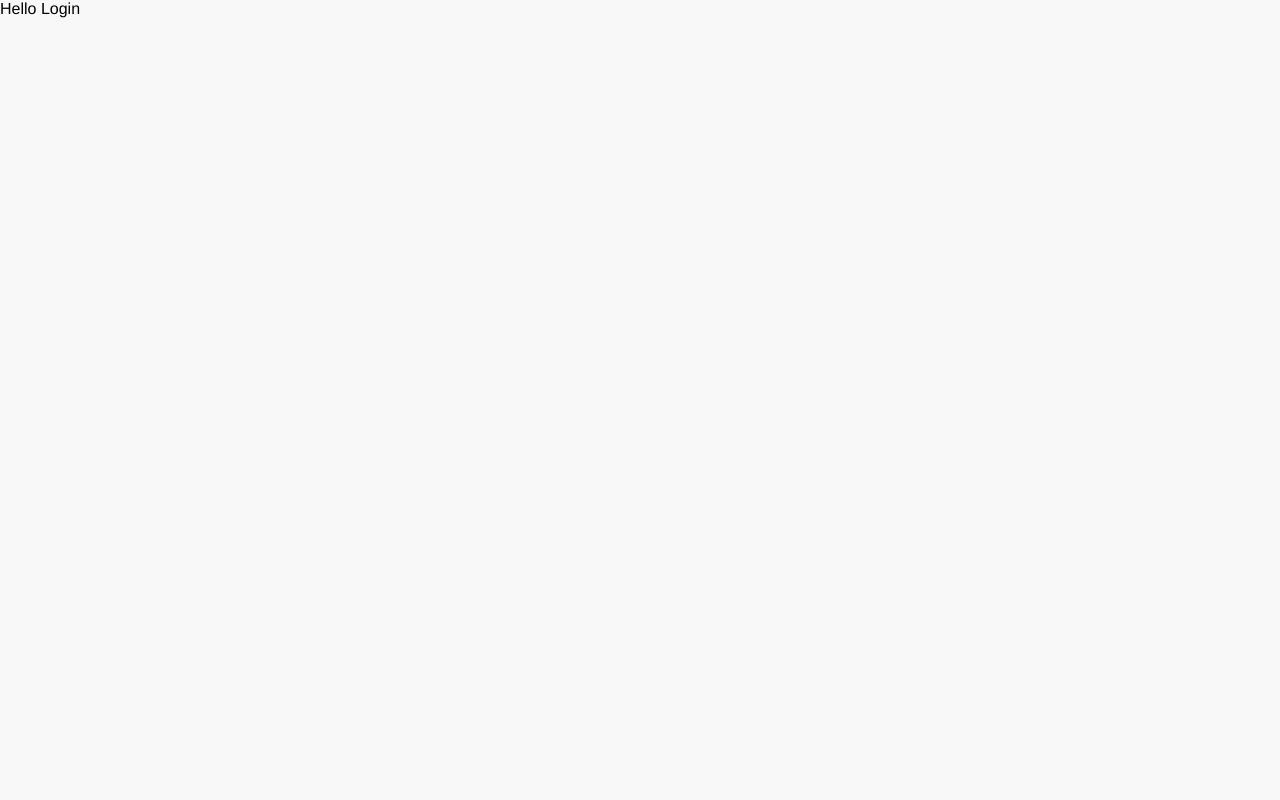
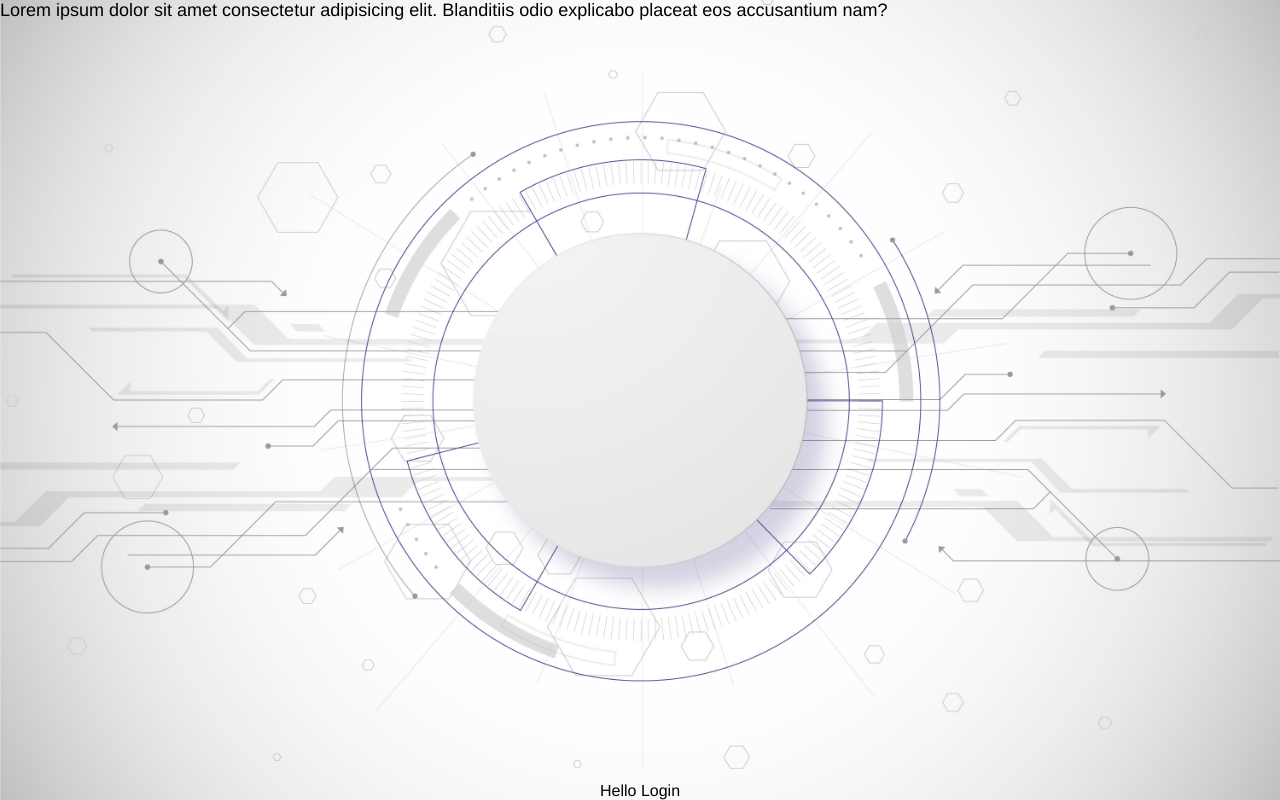
Before and after one commit to caaio-vrodrigues/caiosystems-clientside, a Next.js app: page /login in a window 1280 px wide. Built offline with nearby package versions, Linux system fonts and the light colour scheme; a web font is replaced by a local one.

Commit message:
img de background em Login; desenvolvimento do bloco superior da página Login

```diff
--- a/src/components/login/Login.module.css
+++ b/src/components/login/Login.module.css
@@ -0,0 +1,13 @@
+.loginContainer{
+  display: flex;
+  flex-direction: column;
+  justify-content: center;
+  align-items: center;
+  width: 100%;
+  height: 100vh;
+  background-color: transparent;
+  background-image: url(/bgImg.jpg);
+  background-size: cover;
+  background-repeat: no-repeat;
+  background-position: center center;
+}
--- a/src/components/login/Login.tsx
+++ b/src/components/login/Login.tsx
@@ -1,8 +1,10 @@
 import styles from './Login.module.css';
+import { TopSec } from './TopSec/TopSec';
 
 export const Login = () => {
   return(
     <div className={styles.loginContainer}>
+      <TopSec/>
       Hello Login
     </div>
   );
--- /dev/null
+++ b/src/components/login/TopSec/TopSec.module.css
@@ -0,0 +1,6 @@
+.secTop{
+  width: 100%;
+  height: 100%;
+  color: var(--purpleBlue);
+  font-size: 18px;
+}
--- /dev/null
+++ b/src/components/login/TopSec/TopSec.tsx
@@ -0,0 +1,10 @@
+import styles from './TopSec.module.css';
+
+export const TopSec = () =>
+  <section className={`${styles.secTop}`}>
+    <div>
+      <div>
+        Lorem ipsum dolor sit amet consectetur adipisicing elit. Blanditiis odio explicabo placeat eos accusantium nam?
+      </div>
+    </div>
+  </section>
```
Also changed, not shown: public/bgImg.jpg (added).
